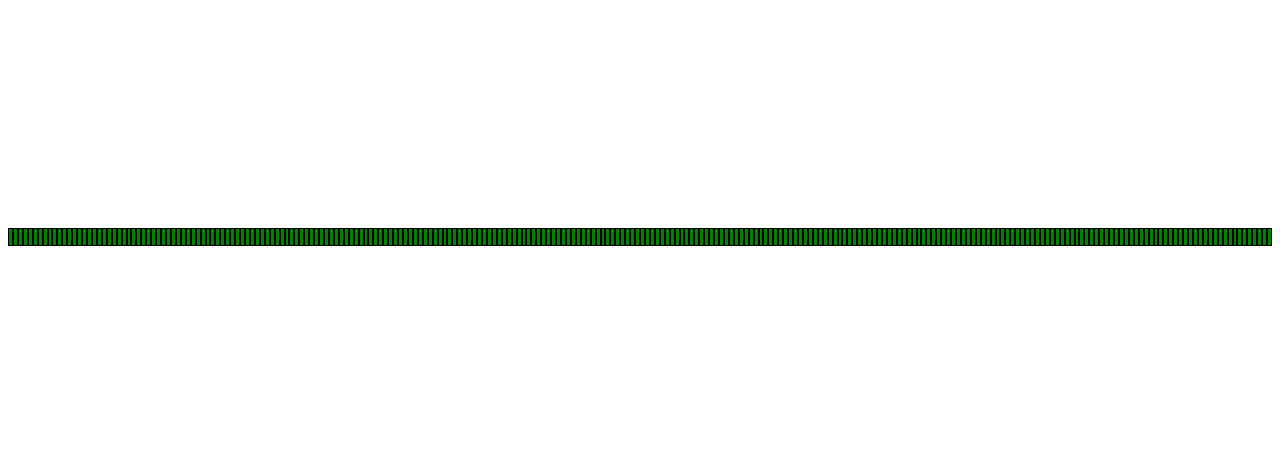
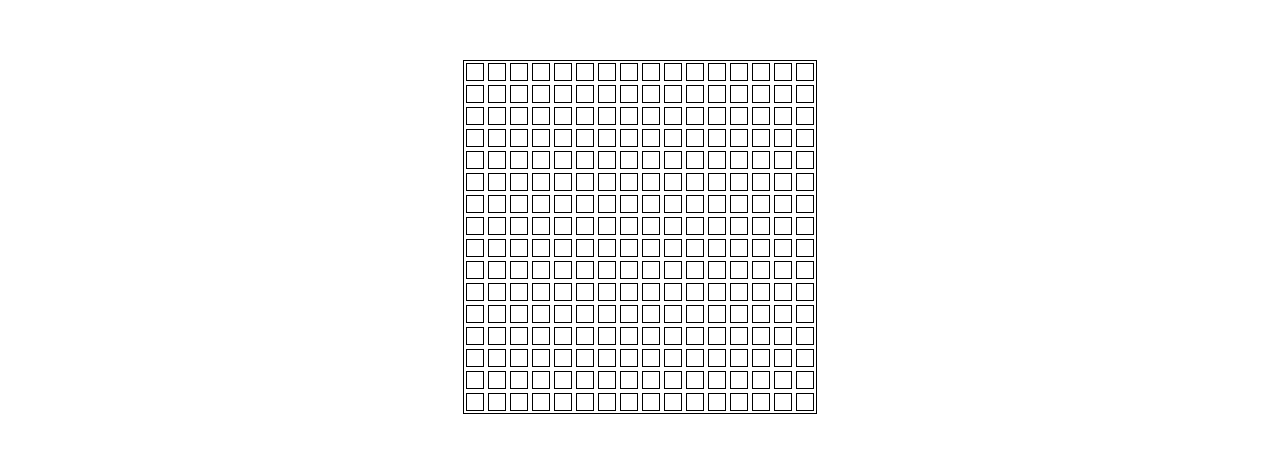
Before and after one commit to CFisher21/Etch-a-Sketch, a plain HTML site: page index.html in a window 1280 px wide. Shown: the part 131-584 px from the top of the page. Drawn offline with Linux system fonts and the light colour scheme.

Commit message:
Made the grid display properly. Added the css hover effect to make the pen tracing work. Probably going to need a javascript function to get the extra credit protion working.

```diff
--- a/index.html
+++ b/index.html
@@ -9,7 +9,7 @@
 </head>
 <body>
     <div class="container" id="container">
-        <div class="grid">
+        <div class="grid" id="grid">
 
         </div>
     </div>
--- a/script.js
+++ b/script.js
@@ -5,7 +5,7 @@ function createGrid() {
     for(let i = 0; i < 256; i++) {
         const newDiv = document.createElement("div");
         newDiv.classList.add("grid-tile")
-        container.appendChild(newDiv)
+        grid.appendChild(newDiv)
     }
 }
 
--- a/style.css
+++ b/style.css
@@ -1,8 +1,15 @@
 .grid-tile {
     height: 16px;
     width: 16px;
-    background-color: green;
+    background-color: transparent;
     border: 1px solid black;
+    margin: 2px;
+    transition: background-color 20s ease-out;
+}
+
+.grid-tile:hover {
+    background-color: black;
+    transition: background-color 0.001s ease-in;
 }
 
 .container {
@@ -11,3 +18,10 @@
     align-items: center;
     height: 90vh;
 }
+
+.grid {
+    display: flex;
+    flex-wrap: wrap;
+    max-width: 352px;
+    border: 1px solid black;
+}
```
